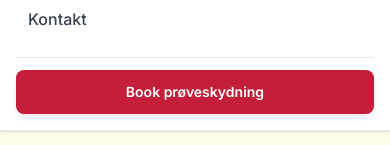
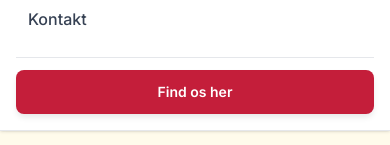
Before and after one commit to JWqvist/hskf-website, an Astro site: page / in a window 390 px wide. Both pictures are taken after a click on the button 354 px from the left and 32 px from the top of the page. Shown: the part 372-517 px from the top of the page. Built offline with nearby package versions, Linux system fonts and the light colour scheme; Astro itself is replaced by a stand-in of ours.

Commit message:
fix: replace 'Book prøveskydning' CTA in mobile menu with 'Find os her'

```diff
--- a/src/layouts/BaseLayout.astro
+++ b/src/layouts/BaseLayout.astro
@@ -108,7 +108,7 @@ const noticesJson = JSON.stringify(notices);
         <a href="/bliv-medlem" class={`block px-3 py-2.5 rounded-lg font-medium transition-colors duration-200 ${currentPath.startsWith('/bliv-medlem') ? '' : 'text-gray-700 dark:text-gray-300 hover:bg-gray-50 dark:hover:bg-gray-900'}`} style={currentPath.startsWith('/bliv-medlem') ? 'background-color: color-mix(in srgb, var(--color-primary-500) 15%, transparent); color: var(--color-primary-600);' : ''}>Bliv medlem</a>
         <a href="/kontakt" class={`block px-3 py-2.5 rounded-lg font-medium transition-colors duration-200 ${currentPath.startsWith('/kontakt') ? '' : 'text-gray-700 dark:text-gray-300 hover:bg-gray-50 dark:hover:bg-gray-900'}`} style={currentPath.startsWith('/kontakt') ? 'background-color: color-mix(in srgb, var(--color-primary-500) 15%, transparent); color: var(--color-primary-600);' : ''}>Kontakt</a>
         <div class="pt-3 mt-3 border-t border-gray-200 dark:border-gray-800">
-          <a href="/bliv-medlem" class="btn-primary w-full justify-center text-sm">Book prøveskydning</a>
+          <a href="/kontakt" class="btn-primary w-full justify-center text-sm">Find os her</a>
         </div>
       </div>
     </div>
```
